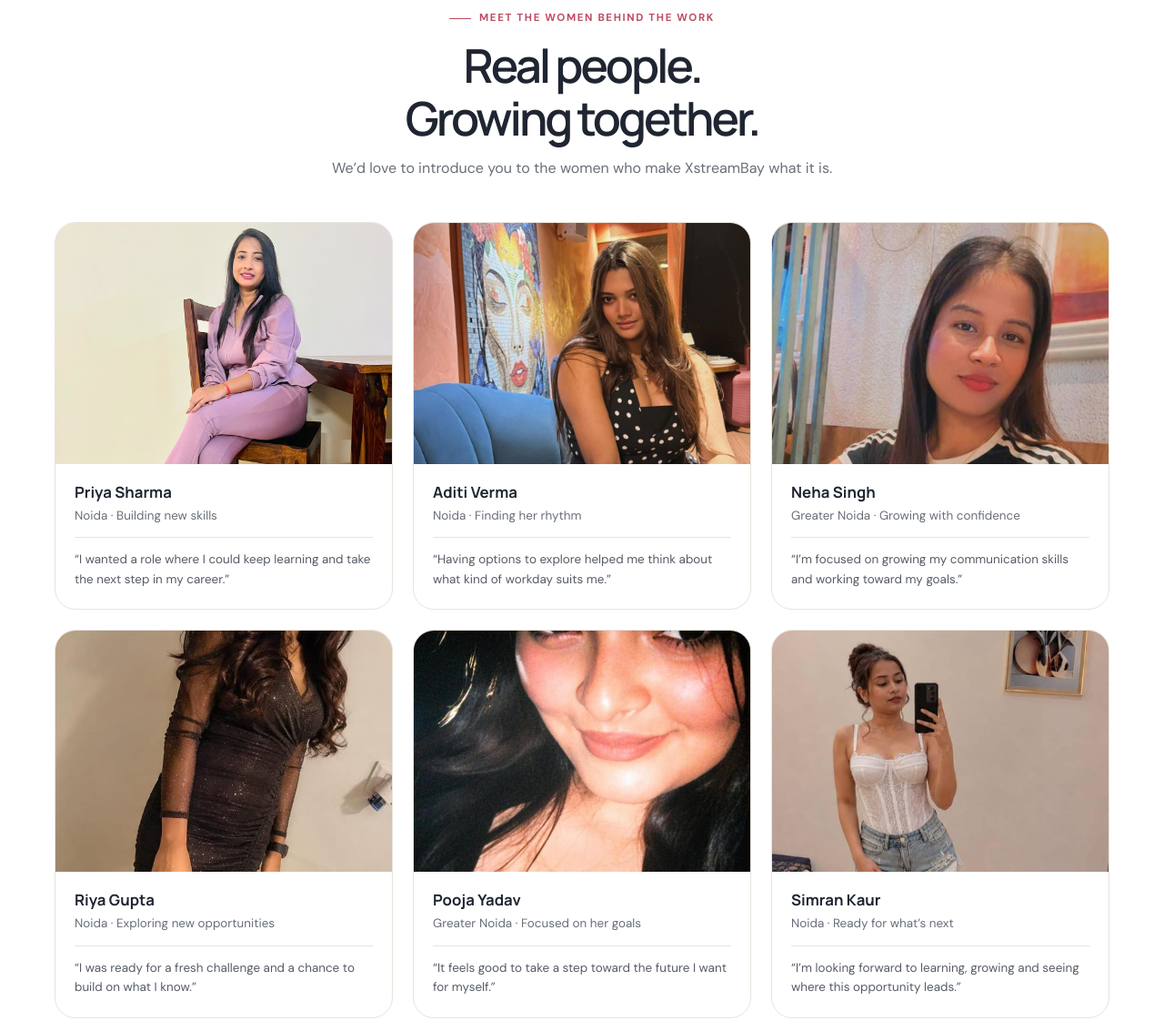
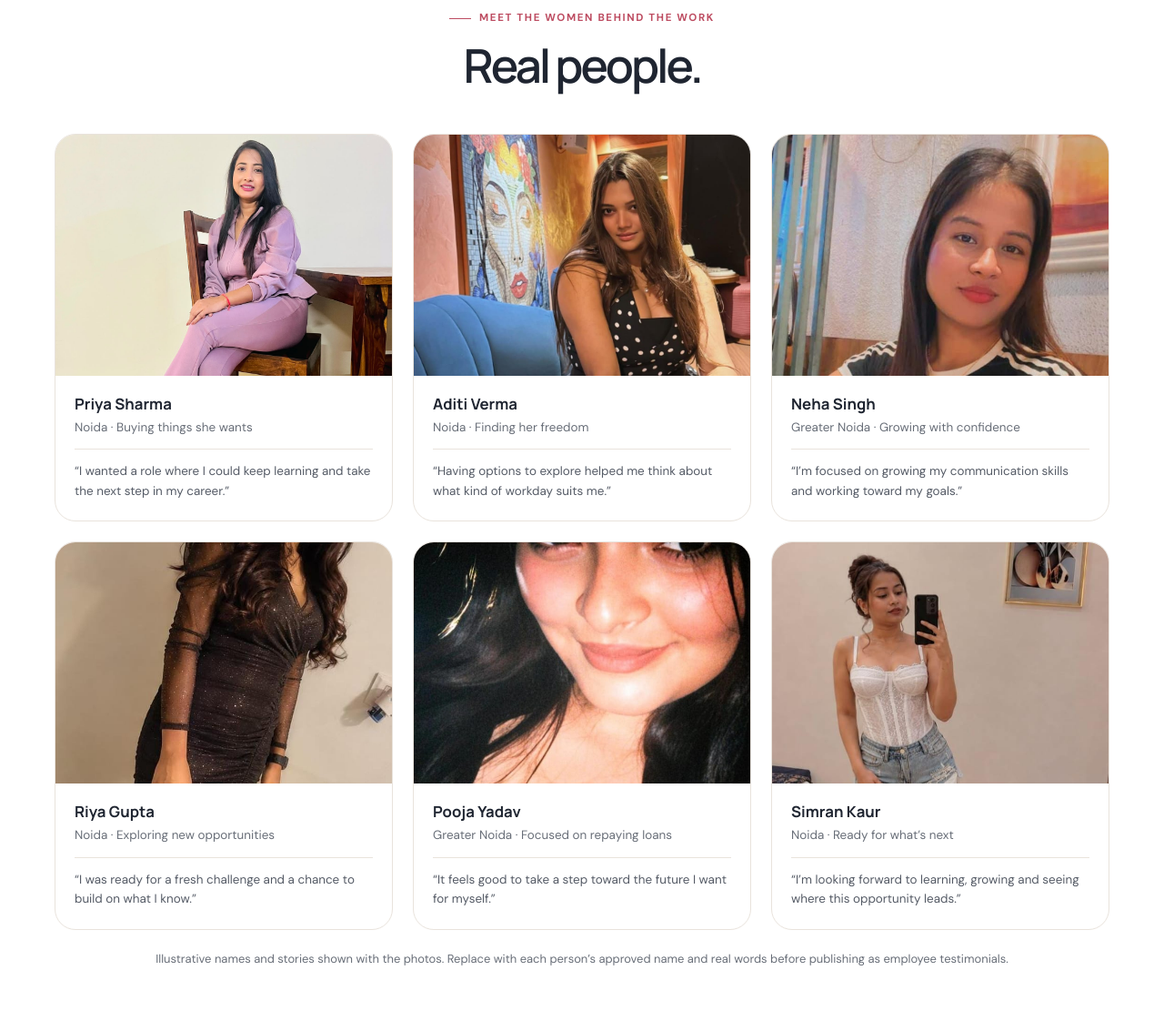
Before and after one commit to anshuman0427/Xstreambay-online, a website: page index.html in a window 1280 px wide. Shown: the part 2726-3848 px from the top of the page at 91% size. Drawn offline with Linux system fonts and the light colour scheme.

Commit message:
Update team member descriptions in index.html

```diff
--- a/index.html
+++ b/index.html
@@ -971,8 +971,7 @@
     <section class="section team" id="team">
       <div class="wrap">
         <div class="section-head"><span class="eyebrow">Meet the women behind the work</span>
-          <h2 class="section-title">Real people.<br>Growing together.</h2>
-          <p>We’d love to introduce you to the women who make XstreamBay what it is.</p>
+          <h2 class="section-title">Real people.</h2>
         </div>
         <div class="team-grid">
           <article class="team-card">
@@ -980,7 +979,7 @@
                 alt="Team portrait"></div>
             <div class="team-card-info">
               <h3>Priya Sharma</h3>
-              <p>Noida · Building new skills</p>
+              <p>Noida · Buying things she wants</p>
               <div class="quote">“I wanted a role where I could keep learning and take the next step in my career.”
               </div>
             </div>
@@ -991,7 +990,7 @@
             </div>
             <div class="team-card-info">
               <h3>Aditi Verma</h3>
-              <p>Noida · Finding her rhythm</p>
+              <p>Noida · Finding her freedom</p>
               <div class="quote">“Having options to explore helped me think about what kind of workday suits me.”</div>
             </div>
           </article>
@@ -1020,7 +1019,7 @@
             </div>
             <div class="team-card-info">
               <h3>Pooja Yadav</h3>
-              <p>Greater Noida · Focused on her goals</p>
+              <p>Greater Noida · Focused on repaying loans</p>
               <div class="quote">“It feels good to take a step toward the future I want for myself.”</div>
             </div>
           </article>
```
